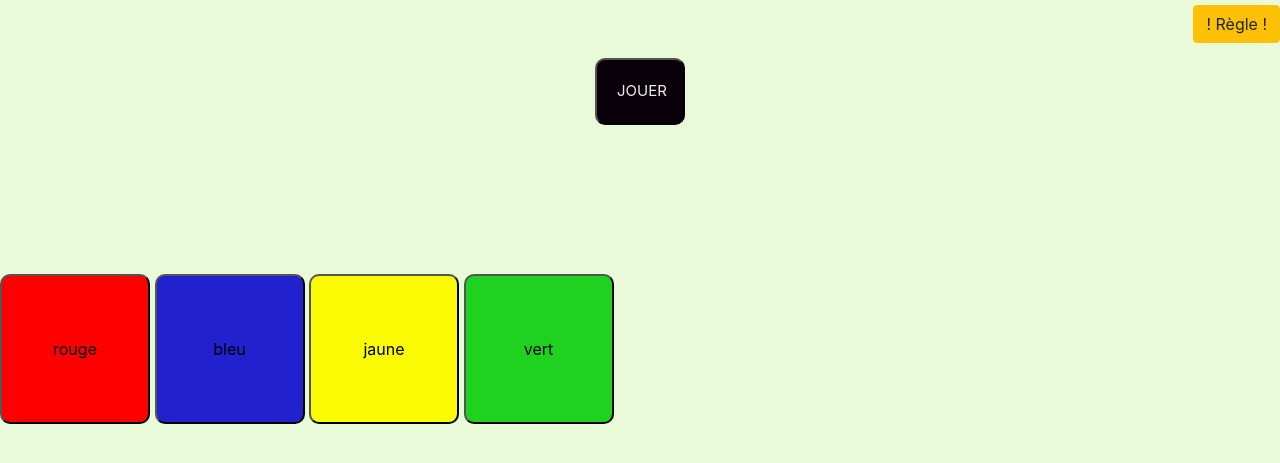
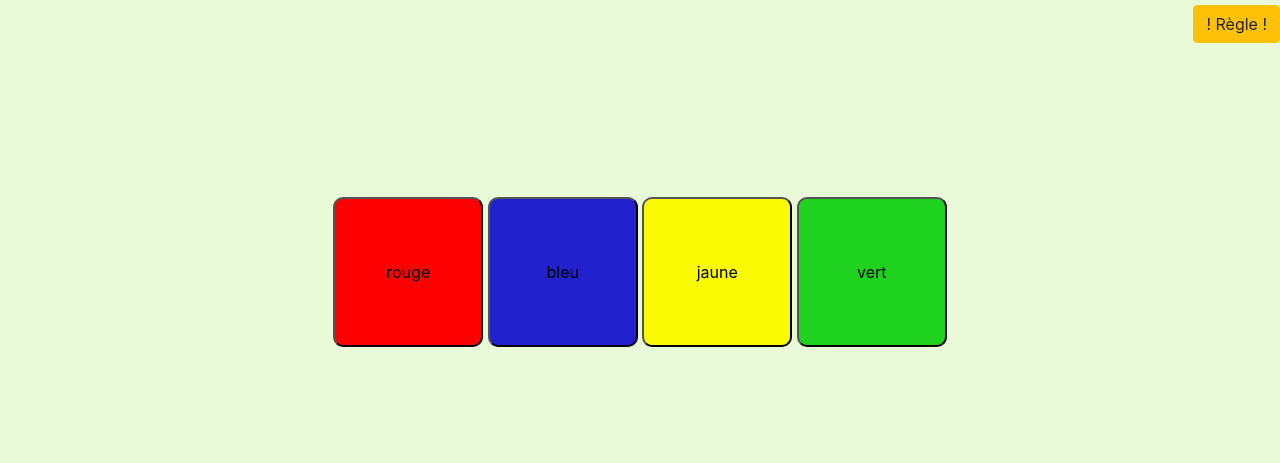
Before and after one commit to randymbemba/Simon-Project, a website built with webpack: page src/index.html in a window 1280 px wide. Both pictures are taken after a click on the input "JOUER". Shown: the part 51-514 px from the top of the page. Built offline with nearby package versions, Linux system fonts and the light colour scheme.

Commit message:
derniere modif jeux pas terminé

```diff
--- a/src/index.html
+++ b/src/index.html
@@ -44,13 +44,19 @@
 <br>
 <br>
 <br>
-<div>
+<div style="text-align: center" class="game">
     <button class="boutons bouton_play" id="rouge">rouge</button>
     <button class="boutons bouton_play" id="bleu">bleu</button>
     <button class="boutons bouton_play" id="jaune">jaune</button>
     <button class="boutons bouton_play" id="vert">vert</button>
 </div>
 
+<div class="fin">
+    <h3>Gagner/Perdu</h3>
+    <p>Votre score est de :</p>
+</div>
+
+
 <script src="https://cdn.jsdelivr.net/npm/jquery@3.5.1/dist/jquery.slim.min.js" integrity="sha384-DfXdz2htPH0lsSSs5nCTpuj/zy4C+OGpamoFVy38MVBnE+IbbVYUew+OrCXaRkfj" crossorigin="anonymous"></script>
 <script src="https://cdn.jsdelivr.net/npm/bootstrap@4.6.1/dist/js/bootstrap.bundle.min.js" integrity="sha384-fQybjgWLrvvRgtW6bFlB7jaZrFsaBXjsOMm/tB9LTS58ONXgqbR9W8oWht/amnpF" crossorigin="anonymous"></script></script>
 </body>
--- a/src/index.js
+++ b/src/index.js
@@ -2,38 +2,24 @@ import "./styles/styles.css";
 import * as Tone from 'tone'
 
 let btn = {
-    rouge: null,
-    bleu: null,
-    vert: null,
-    jaune: null
+    start: null,
+    game: null,
+    fin: null
 };
 
-let intervalFunction;
 
 let couleur = ['rouge','bleu','vert','jaune'];
 let nombre = 3
 let game = [];
 
-const colorQueue = [];
+let gameColor = [];
 
 
 function init(){
     let array1 = document.querySelectorAll(".boutons");
     array1.forEach(element =>  {
         element.addEventListener("click",() =>{
-            if (element.id === "jouer"){
-                for (let i = 0; i<nombre;i++){
-                    let pos = Math.round(Math.random() * (couleur.length - 1))
-                    game.push(couleur[pos])
-                }
-                let position = 0
-                intervalFunction = setInterval(
-                    () =>{
-                        const selectPosition = game[position]
-
-                    },1000
-                )
-            }else if (element.id === "rouge"){
+            if (element.id === "rouge"){
                 const synth = new Tone.Synth().toDestination();
                 const now = Tone.now()
                 synth.triggerAttackRelease("C4", "8n", now)
@@ -52,38 +38,68 @@ function init(){
                 const now = Tone.now()
                 synth.triggerAttackRelease("F4", "8n", now )
             }
+
         })
 
     });
 
-    const addColor = () => {
-        colorQueue.push(pos)
-    }
 }
 
+
+
 function debut () {
+    btn.game = document.querySelector('.game');
+    btn.fin = document.querySelector('.fin');
+    btn.start = document.querySelector('.form');
+
     let arra = document.querySelectorAll(".boutons");
     arra.forEach(element =>  {
         element.addEventListener("click",() =>{
             if (element.id === "jouer"){
-                for (let i = 0; i < nombre; i++) {
-                    const pos = Math.round(Math.random() * (couleur.length - 1))
-                    game.push(couleur[pos])
-                }
+                randomColor();
+                play();
+
+                btn.game.style.display = 'block';
+                btn.start.style.display = 'none';
+
+
                 console.log(game);
-                /* let position = 0
-                 intervalFunction = setInterval(
-                     () => {
-                         const selectPosition = game[position]
-
-                     }, 1000
-                 )*/
             }else {
 
             }
         })
- })
+    })
 }
+
+const randomColor = () =>{
+    for (let i = 0; i < nombre; i++) {
+        const pos = Math.round(Math.random() * (couleur.length - 1))
+        game.push(couleur[pos])
+    }
+
+}
+
+const sound = () => {
+
+    const synth = new Tone.Synth().toDestination();
+    const now = Tone.now()
+    synth.triggerAttackRelease("C4", "8n", now)
+
+}
+
+
+const play = (delay = 0) => {
+    setTimeout(() =>{
+        const selectElement = document.querySelector(".bouton_play")
+        selectElement.classList.add('hover')
+        setTimeout(()=>{
+            selectElement.classList.remove('hover')
+        },500);
+    }, delay)
+}
+
+
+
 debut();
 
 window.onload = init;
--- a/src/styles/styles.css
+++ b/src/styles/styles.css
@@ -32,7 +32,7 @@ h1{
     transition-timing-function: ease-in-out;
 }
 
-.bouton_play:hover{
+.bouton_play.hover{
     opacity: .2;
 }
 
@@ -43,12 +43,14 @@ h1{
     width: 150px;
     height: 150px;
 
-}#bleu{
+}
+#bleu{
     background-color: #2121ce;
      border-radius: 10px;
      width: 150px;
     height: 150px;
-}#vert{
+}
+#vert{
     background-color: #1fd21f;
     border-radius: 10px;
     width: 150px;
@@ -59,3 +61,6 @@ h1{
     width: 150px;
     height: 150px;
 }
+.game,.fin {
+    display: none;
+}
```
